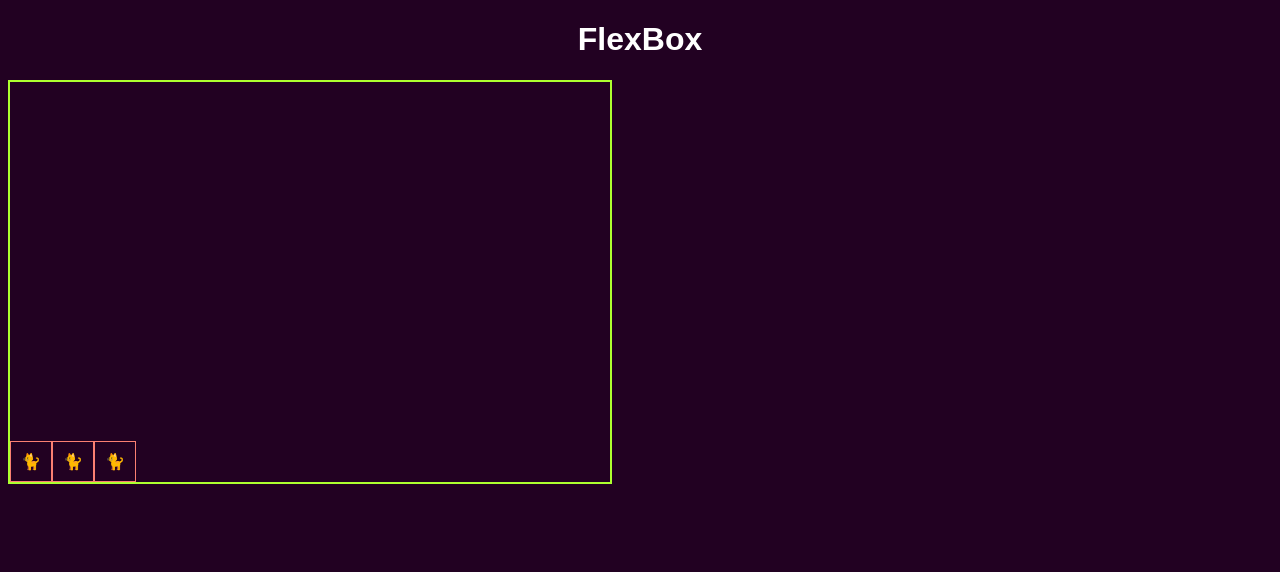
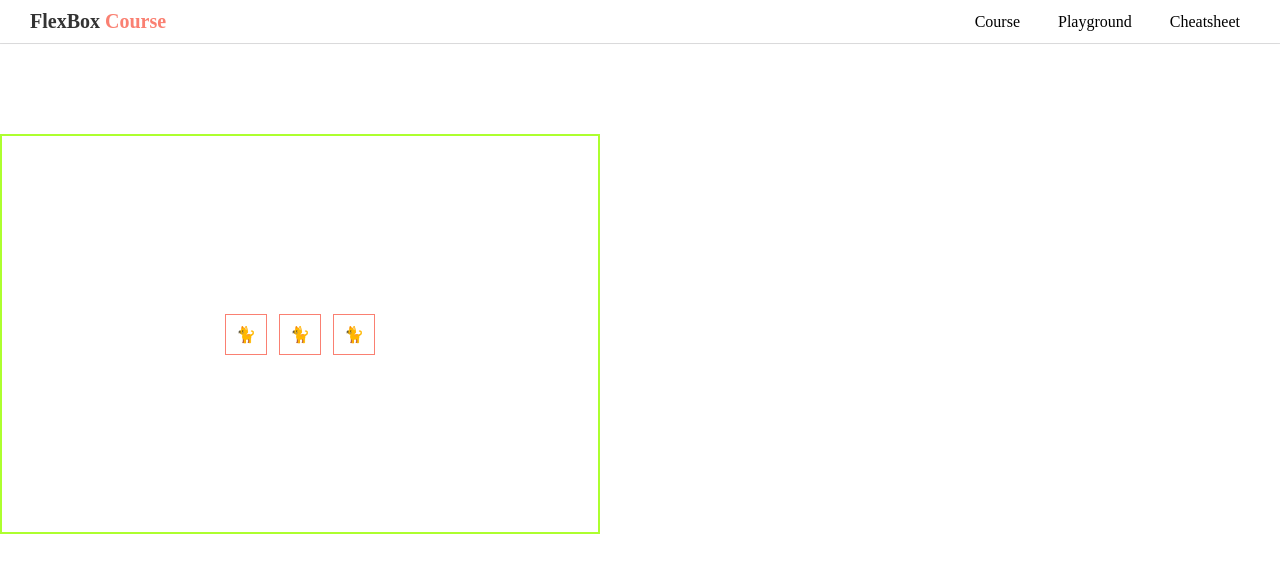
Before and after one commit to moslemajra85/flexbox, a plain HTML site: page index.html in a window 1280 px wide. Drawn offline with Linux system fonts and the light colour scheme.

Commit message:
create navbar

```diff
--- a/index.html
+++ b/index.html
@@ -7,6 +7,20 @@
     <title>Flexbox</title>
   </head>
   <body>
+    <nav class="navbar">
+      <h1 class="logo">FlexBox <span>Course</span></h1>
+
+      <ul class="links">
+        <li><a href="#">Course</a></li>
+        <li><a href="#">Playground</a></li>
+        <li><a href="#">Cheatsheet</a></li>
+      </ul>
+    </nav>
+
+    <br />
+    <br />
+    <br />
+
     <h1>FlexBox</h1>
 
     <div id="box">
--- a/style.css
+++ b/style.css
@@ -1,19 +1,59 @@
-body {
-  background: rgb(34, 1, 34);
+* {
+  margin: 0;
+  padding: 0;
+  box-sizing: border-box;
 }
 
-h1 {
+body {
   color: #fff;
-  font-family: sans-serif;
+}
+
+.navbar {
+  display: flex;
+  justify-content: space-between;
+  align-items: center;
+  padding: 10px 30px;
+  background: white;
+  color: #333;
+  box-shadow:
+    rgba(0, 0, 0, 0.02) 0px 1px 3px 0px,
+    rgba(27, 31, 35, 0.15) 0px 0px 0px 1px;
+}
+
+span {
+  color: salmon;
+}
+.navbar h1 {
+  font-size: 20px;
+}
+
+.navbar .links {
+  list-style: none;
+  display: flex;
+  gap: 18px;
+}
+
+.links a {
+  text-decoration: none;
+  color: black;
+  transition: all 0.6s linear;
+  padding: 10px;
+  border-radius: 5px;
   text-align: center;
 }
+
+.links a:hover {
+  background-color: lightblue;
+}
+
 #box {
   border: 2px solid greenyellow;
   height: 400px;
   width: 600px;
   display: flex;
-  justify-content: flex-start;
-  align-items:end;
+  justify-content: center;
+  align-items: center;
+  gap: 12px;
 }
 
 .item {
```
